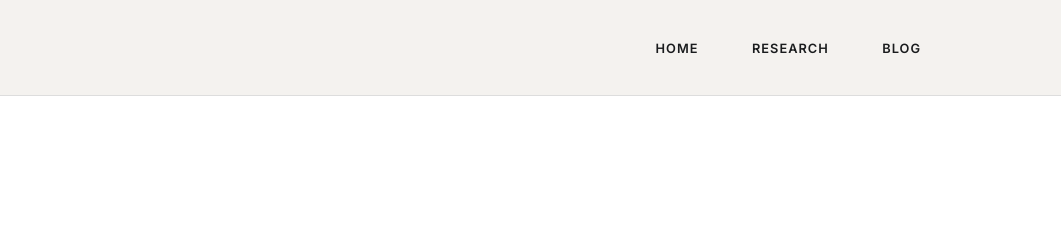
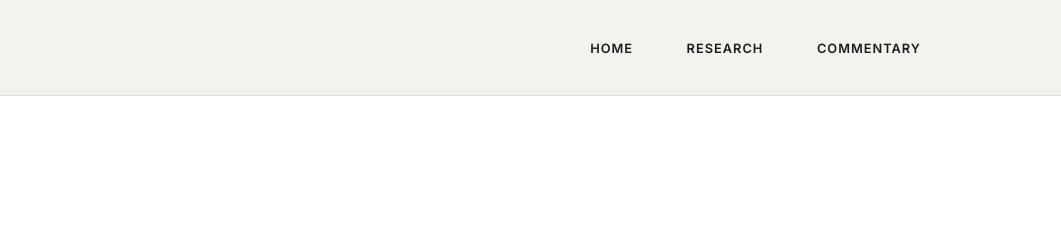
Before and after one commit to michtessaro/michelletessaro.github.io, a plain HTML site: page blog/diversity-isnt-woke.html in a window 1280 px wide. Shown: the top 233 px of the page, 219-1280 px from the left. Drawn offline with nearby package versions, Linux system fonts and the light colour scheme.

Commit message:
Update diversity-isnt-woke.html

```diff
--- a/blog/diversity-isnt-woke.html
+++ b/blog/diversity-isnt-woke.html
@@ -15,7 +15,7 @@
     <div>
         <a href="../index.html">Home</a>
         <a href="../research.html">Research</a>
-        <a href="../commentary.html">Blog</a>
+        <a href="../commentary.html">Commentary</a>
     </div>
 </nav>
 
```
